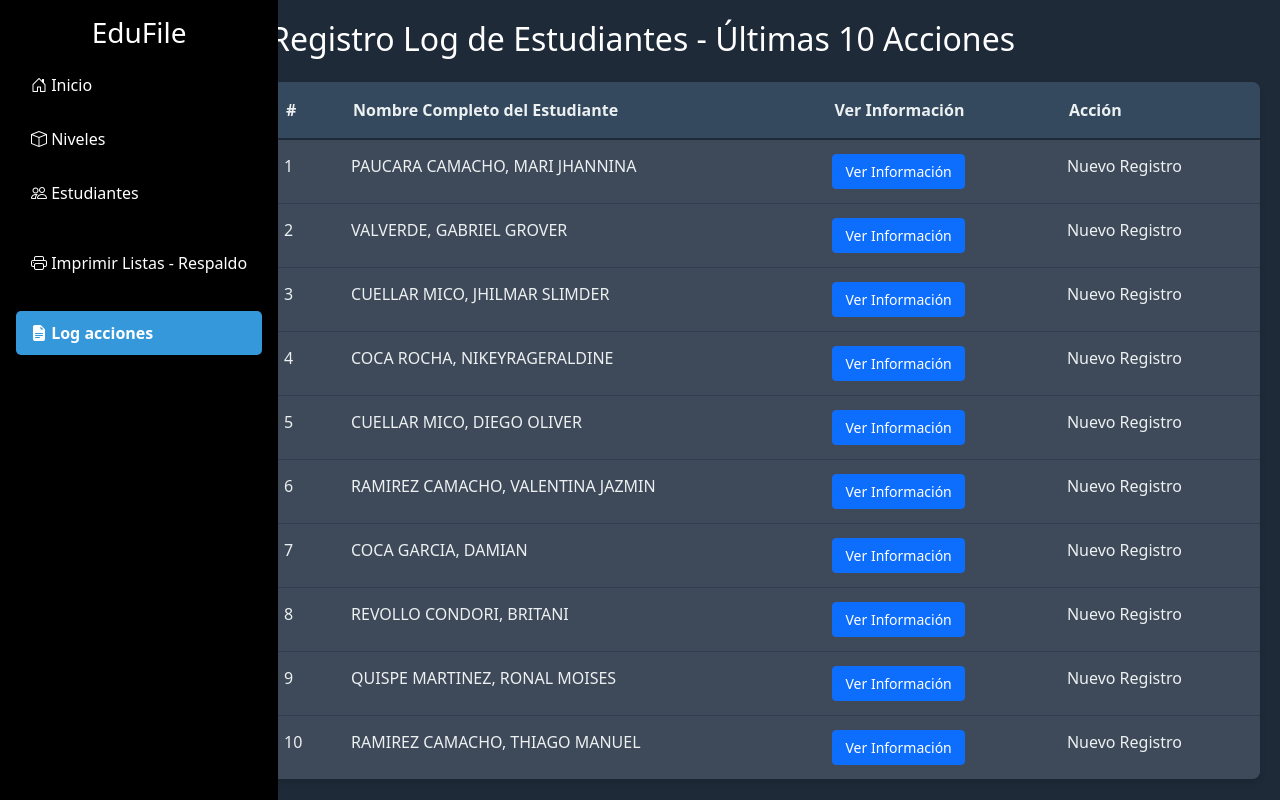
After one commit to jimiseven/edufile1, a PHP site: page /registroLog.php in a window 1280 px wide. The commit adds this page. Run offline with PHP 8.4, Linux system fonts and the light colour scheme; data comes from the database, SQL or seed files in the repository.

Commit message:
log de acciones

```diff
--- /dev/null
+++ b/registroLog.php
@@ -0,0 +1,224 @@
+<?php
+include 'conexion.php'; // Incluir conexión a la base de datos
+?>
+
+<!DOCTYPE html>
+<html lang="es">
+
+<head>
+    <meta charset="UTF-8">
+    <meta name="viewport" content="width=device-width, initial-scale=1.0">
+    <title>Registro Log de Estudiantes</title>
+    <!-- Bootstrap CSS -->
+    <link rel="stylesheet" href="css/bootstrap.min.css">
+    <link href="https://cdnjs.cloudflare.com/ajax/libs/bootstrap-icons/1.10.5/font/bootstrap-icons.min.css" rel="stylesheet">
+    <style>
+        /* Estilos generales */
+        body {
+            background-color: #1E2A38;
+            color: #ffffff;
+        }
+
+        /* Estilos del sidebar (restaurados) */
+        .sidebar {
+            background-color: #000;
+            min-width: 250px;
+            min-height: 100vh;
+            padding: 20px;
+            position: fixed;
+            top: 0;
+            left: 0;
+        }
+
+        .sidebar .nav-link {
+            color: #ffffff;
+            padding: 10px 15px;
+            margin: 5px 0;
+            border-radius: 5px;
+            transition: background-color 0.3s ease;
+        }
+
+        .sidebar .nav-link:hover {
+            background-color: #2C3E50;
+        }
+
+        .sidebar .nav-link.active {
+            background-color: #3498db;
+            font-weight: bold;
+        }
+
+        /* Estilos de la tabla (mejorados) */
+        .main-content {
+            flex-grow: 1;
+            padding: 20px;
+            overflow-y: auto;
+            max-height: 100vh;
+            margin-left: 250px;
+        }
+
+        .table-container {
+            background: #2C3E50;
+            border-radius: 8px;
+            overflow: auto; /* Added overflow auto for the table container */
+            box-shadow: 0 4px 6px rgba(0, 0, 0, 0.1);
+        }
+
+        .table {
+            margin-bottom: 0;
+            border-collapse: separate;
+            border-spacing: 0;
+        }
+
+        .table thead th {
+            background-color: #34495E;
+            color: #ECF0F1;
+            padding: 16px;
+            font-weight: 600;
+            border-bottom: 2px solid #1E2A38;
+            text-align: left;
+        }
+
+        .table tbody td {
+            background-color: #3E4A59;
+            color: #ECF0F1;
+            padding: 14px;
+            border-bottom: 1px solid #2C3E50;
+            transition: background-color 0.2s ease;
+        }
+
+        .table tbody tr:hover td {
+            background-color: #47535f;
+        }
+
+        .table tbody tr:last-child td {
+            border-bottom: none;
+        }
+
+        .btn-action {
+            padding: 6px 12px;
+            border-radius: 4px;
+            font-size: 14px;
+            transition: all 0.2s ease;
+        }
+
+        .btn-action:hover {
+            transform: translateY(-1px);
+            box-shadow: 0 2px 4px rgba(0, 0, 0, 0.1);
+        }
+
+        .action-buttons {
+            display: flex;
+            justify-content: space-between;
+            align-items: center;
+            margin-bottom: 20px;
+        }
+
+        .search-container {
+            display: flex;
+            align-items: center;
+        }
+
+        .search-container input {
+            margin-right: 10px;
+        }
+
+        .btn-clear {
+            background-color: #dc3545;
+            color: white;
+            border: none;
+        }
+
+        .btn-clear:hover {
+            background-color: #c82333;
+        }
+
+        .btn-new-student {
+            background-color: #28a745;
+            color: white;
+            border: none;
+        }
+
+        .btn-new-student:hover {
+            background-color: #218838;
+        }
+
+        .alert-popup {
+            position: fixed;
+            top: 20px;
+            right: 20px;
+            z-index: 1050;
+            padding: 15px 20px;
+            background-color: #dc3545;
+            color: #fff;
+            border-radius: 5px;
+            box-shadow: 0 4px 6px rgba(0, 0, 0, 0.2);
+            opacity: 0;
+            visibility: hidden;
+            transition: opacity 0.5s ease, visibility 0.5s ease;
+        }
+
+        .alert-popup.show {
+            opacity: 1;
+            visibility: visible;
+        }
+    </style>
+</head>
+
+<body>
+    <div class="d-flex">
+        <!-- Incluir el sidebar -->
+        <?php include 'sidebar.php'; ?>
+
+        <!-- Contenido principal -->
+        <div class="main-content">
+            <h2 class="mb-4">Registro Log de Estudiantes - Últimas 10 Acciones</h2>
+
+            <div class="table-container">
+                <table class="table" id="logTable">
+                    <thead>
+                        <tr>
+                            <th>#</th>
+                            <th>Nombre Completo del Estudiante</th>
+                            <th>Ver Información</th>
+                            <th>Acción</th>
+                        </tr>
+                    </thead>
+                    <tbody>
+                        <?php
+                        $query = "
+                            SELECT
+                                s.rude_number,
+                                UPPER(CONCAT(s.last_name_father, ' ', s.last_name_mother, ', ', s.first_name)) AS nombre_completo
+                            FROM students s
+                            ORDER BY s.id DESC
+                            LIMIT 10  -- Limit to last 10 records
+                        ";
+                        $result = $conn->query($query);
+
+                        if ($result->num_rows > 0) {
+                            $counter = 1;
+                            while ($row = $result->fetch_assoc()) {
+                                echo "<tr>";
+                                echo "<td>" . $counter++ . "</td>";
+                                echo "<td>" . htmlspecialchars($row['nombre_completo']) . "</td>";
+                                echo "<td><a href='editarEstudiante.php?student_id=" . urlencode($row['rude_number']) . "&source=registroLog' class='btn btn-primary btn-sm btn-action'>Ver Información</a></td>";
+                                echo "<td>Nuevo Registro</td>";
+                                echo "</tr>";
+                            }
+                        } else {
+                            echo "<tr><td colspan='4' class='text-center'>No hay registros de estudiantes disponibles</td></tr>";
+                        }
+
+                        $conn->close();
+                        ?>
+                    </tbody>
+                </table>
+            </div>
+        </div>
+    </div>
+
+    <!-- Bootstrap JS -->
+    <script src="js/bootstrap.bundle.min.js"></script>
+</body>
+
+</html>
--- a/sidebar.php
+++ b/sidebar.php
@@ -29,10 +29,17 @@ $currentPage = basename($_SERVER['PHP_SELF']);
             <i class="bi bi-people"></i> Estudiantes
         </a>
 
-        <!-- Enlace para Imprimir Listas -->
+        <!-- Enlace para Imprimir Listas - Respaldo -->
         <div class="mt-3">
             <a class="nav-link text-white" href="#" data-bs-toggle="modal" data-bs-target="#listOptionsModal">
                 <i class="bi bi-printer"></i> Imprimir Listas - Respaldo
+            </a>
+        </div>
+
+        <!-- Enlace para Log acciones -->
+        <div class="mt-3">
+            <a class="nav-link text-white <?= ($currentPage == 'registroLog.php') ? 'active' : '' ?>" href="registroLog.php">
+                <i class="bi bi-file-earmark-text-fill"></i> Log acciones
             </a>
         </div>
     </nav>
--- a/vistaGenCurso.php
+++ b/vistaGenCurso.php
@@ -303,7 +303,7 @@
                 const grade = '<?php echo urlencode($grade); ?>';
                 const parallel = '<?php echo urlencode($parallel); ?>';
                 const level = '<?php echo urlencode($level); ?>';
-                window.open(`vistaPDF.php?grade=${grade}&parallel=${parallel}&level=${level}`, '_blank');
+                window.open(`vistaPDFv.php?grade=${grade}&parallel=${parallel}&level=${level}`, '_blank');
                 bootstrap.Modal.getInstance(printModal).hide(); // Close modal after redirect
             });
 
```
